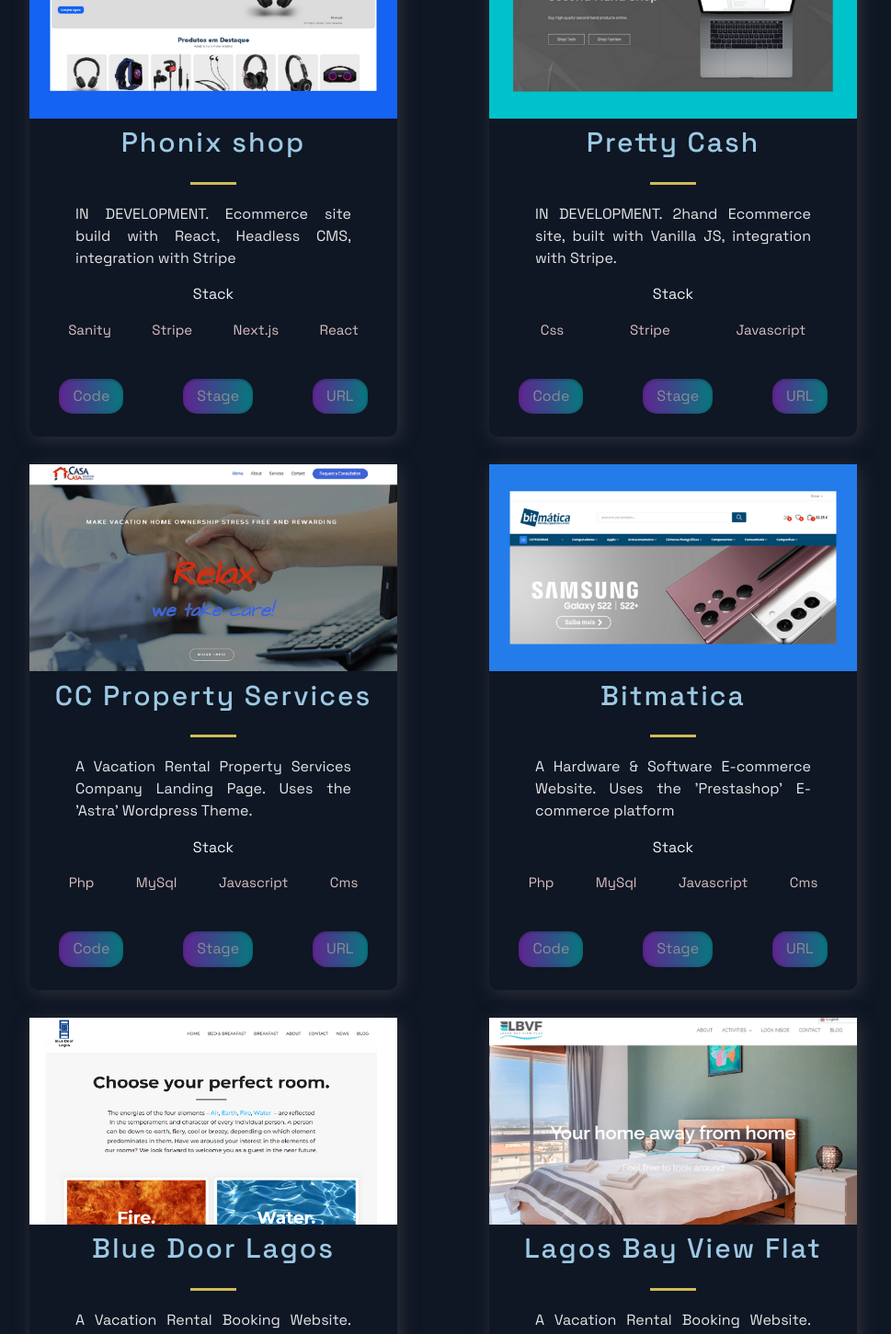
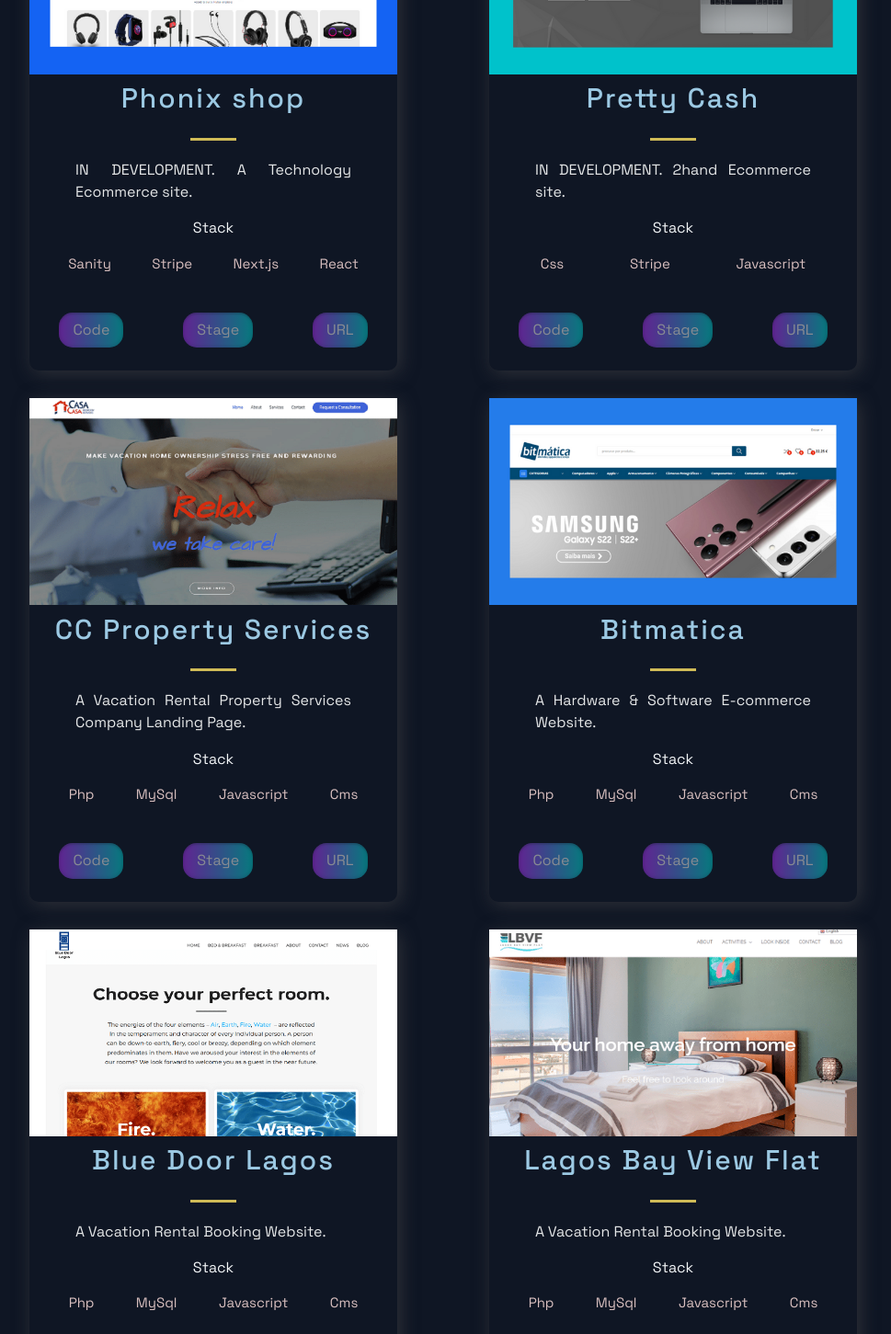
Before and after one commit to Joshhortt/portfolio-app, a Next.js app: page / in a window 1280 px wide. Shown: the part 2191-3642 px from the top of the page at 92% size, without its empty margins (158-1127 px from the left). Built offline with nearby package versions, Linux system fonts and the light colour scheme.

Commit message:
update constants

```diff
--- a/src/constants/constants.js
+++ b/src/constants/constants.js
@@ -2,7 +2,7 @@ export const projects = [
   {
     title: "Home & Home",
     description:
-      "A Real Estate App showing rental homes and for-sale properties with advanced property filtering. Uses Rapid API and Chakra UI",
+      "A Real Estate App showing rental homes & for-sale properties with advanced property filtering.",
     image: "/images/1.png",
     tags: ["React", "Javascript", "Next.js", "Api"],
     source: "https://home-and-home.vercel.app/",
@@ -12,7 +12,7 @@ export const projects = [
   {
     title: "Restaurant PB",
     description:
-      "IN DEVELOPMENT. Portuguese Fine Dining Restaurant Landing Page designed with Figma UI/UX design tool and REACT.js",
+      "IN DEVELOPMENT. Portuguese Fine Dining Restaurant Landing Page.",
     image: "/images/2.png",
     tags: ["React", "Javascript", "BEM Css", "Figma"],
     source: "https://restaurantpeterbrissos.netlify.app/",
@@ -22,7 +22,7 @@ export const projects = [
   {
     title: "Amazon Data Crawler",
     description:
-      "UPDATING: A Javascript App using RapidAPI & ScraperAPI, for scraping Amazon's product details & search results data into JSON format.",
+      "UPDATING: A ScraperAPI, for scraping Amazon's product details & search results data into JSON format.",
     image: "/images/3.png",
     tags: ["Javascript", "Json", "ScraperApi", "RapidApi"],
     source: "https://amazon-data-crawler.herokuapp.com/",
@@ -33,7 +33,7 @@ export const projects = [
   {
     title: "Privatechat",
     description:
-      "A Realtime Chat 'Messenger' Application with Facebook and Google login. Built with ChatEngine and Firebase.",
+      "A Realtime Chat 'Messenger' Application with Facebook and Google login.",
     image: "/images/4.png",
     tags: ["React", "ChatEngine", "Javascript", "Firebase"],
     source: "https://privatechatmessenger.netlify.app/",
@@ -42,8 +42,7 @@ export const projects = [
   },
   {
     title: "Phonix shop",
-    description:
-      "IN DEVELOPMENT. Ecommerce site build with React, Headless CMS, integration with Stripe",
+    description: "IN DEVELOPMENT. A Technology Ecommerce site.",
     image: "/images/5.PNG",
     tags: ["Sanity", "Stripe", "Next.js", "React"],
     source: "https://ecommerce-shop-f1na-qka25av2j-joshhortt.vercel.app/",
@@ -53,8 +52,7 @@ export const projects = [
   },
   {
     title: "Pretty Cash",
-    description:
-      "IN DEVELOPMENT. 2hand Ecommerce site, built with Vanilla JS, integration with Stripe.",
+    description: "IN DEVELOPMENT. 2hand Ecommerce site.",
     image: "/images/6.PNG",
     tags: ["Css", "Stripe", "Javascript"],
     source: "",
@@ -63,8 +61,7 @@ export const projects = [
   },
   {
     title: "CC Property Services",
-    description:
-      "A Vacation Rental Property Services Company Landing Page. Uses the 'Astra' Wordpress Theme.",
+    description: "A Vacation Rental Property Services Company Landing Page.",
     image: "/images/7.PNG",
     tags: ["Php", "MySql", "Javascript", "Cms"],
     source: "https://casacasa.pt",
@@ -73,8 +70,7 @@ export const projects = [
   },
   {
     title: "Bitmatica",
-    description:
-      "A Hardware & Software E-commerce Website. Uses the 'Prestashop' E-commerce platform",
+    description: "A Hardware & Software E-commerce Website.",
     image: "/images/8.PNG",
     tags: ["Php", "MySql", "Javascript", "Cms"],
     source: "https://bitmatica.pt/",
@@ -83,8 +79,7 @@ export const projects = [
   },
   {
     title: "Blue Door Lagos",
-    description:
-      "A Vacation Rental Booking Website.  Uses the 'Sydney' Wordpress Theme.",
+    description: "A Vacation Rental Booking Website.",
     image: "/images/9.PNG",
     tags: ["Php", "MySql", "Javascript", "Cms"],
     source: "https://bluedoorlagos.com/",
@@ -93,8 +88,7 @@ export const projects = [
   },
   {
     title: "Lagos Bay View Flat",
-    description:
-      "A Vacation Rental Booking Website. Uses the 'Astra' Wordpress Theme.",
+    description: "A Vacation Rental Booking Website.",
     image: "/images/10.PNG",
     tags: ["Php", "MySql", "Javascript", "Cms"],
     source: "https://lagosbayviewflat.com/",
@@ -103,8 +97,7 @@ export const projects = [
   },
   {
     title: "Vinyl Flat",
-    description:
-      "A Vacation Rental Booking Website. Uses the 'Sydney' Wordpress Theme.",
+    description: "A Vacation Rental Booking Website.",
     image: "/images/11.PNG",
     tags: ["Php", "MySql", "Javascript", "Cms"],
     source: "https://vinylflat.pt/",
@@ -113,8 +106,7 @@ export const projects = [
   },
   {
     title: "Casa Beatriz",
-    description:
-      "A Vacation Rental Booking Website. Uses the 'Astra' Wordpress Theme.",
+    description: "A Vacation Rental Booking Website.",
     image: "/images/12.PNG",
     tags: ["Php", "MySql", "Javascript", "Cms"],
     source: "https://casabeatriz.pt/",
@@ -123,7 +115,7 @@ export const projects = [
   },
   {
     title: "Dev Match",
-    description: "A Ruby on Rails CRUD Application, hosted in 'Heroku.com'.",
+    description: "A Ruby on Rails CRUD Application.",
     image: "/images/13.PNG",
     tags: ["Ruby on Rails", "MySql", "Javascript"],
     source: "https://lit-river-74323.herokuapp.com/",
@@ -132,8 +124,7 @@ export const projects = [
   },
   {
     title: "Designer Portfolio",
-    description:
-      "A Portfolio Landing Page for artists and designers. Built with Javascript.",
+    description: "A Portfolio Landing Page for artists & designers.",
     image: "/images/14.PNG",
     tags: ["Html", "Css", "Javascript"],
     source: "https://designer-portfolio-jade.vercel.app/",
@@ -142,8 +133,7 @@ export const projects = [
   },
   {
     title: "De Flat",
-    description:
-      "A Vacation Rental Booking Website. Uses the 'Sydney' Wordpress Theme.",
+    description: "A Vacation Rental Booking Website.",
     image: "/images/15.png",
     tags: ["Php", "MySql", "Javascript", "Cms"],
     source: "https://deflat.pt/",
@@ -152,8 +142,7 @@ export const projects = [
   },
   {
     title: "GymX",
-    description:
-      "A Gym Landing Page for a fitness business. Built with Javascript.",
+    description: "A Gym Landing Page for fitness businesses.",
     image: "/images/16.png",
     tags: ["Html", "Css", "Javascript"],
     source: "https://gym-x.vercel.app/",
@@ -162,7 +151,7 @@ export const projects = [
   },
   {
     title: ".trainers",
-    description: "A sneakers/trainers E-commerce shop. Built with Javascript.",
+    description: "A trainers E-commerce shop.",
     image: "/images/17.png",
     tags: ["Html", "Css", "Javascript"],
     source: "https://trainers-shop.vercel.app/",
@@ -171,8 +160,7 @@ export const projects = [
   },
   {
     title: "The Power-Attic",
-    description:
-      "A Gym Landing Page for Personal Trainers. Built with Html & Tailwind Css.",
+    description: "A Gym Landing Page for Personal Trainers.",
     image: "/images/18.png",
     tags: ["Html", "Tailwind Css", "Javascript"],
     source: "https://power-attic.vercel.app/",
@@ -181,8 +169,7 @@ export const projects = [
   },
   {
     title: "JAHC",
-    description:
-      " A Headless CMS Blog. Built with React, GraphQL, Nextjs & Tailwind Css.",
+    description: " A Headless CMS Blog.",
     image: "/images/19.png",
     tags: ["React", "Next", "Tailwind Css", "GraphQL"],
     source: "https://jahc.vercel.app/",
@@ -191,7 +178,7 @@ export const projects = [
   },
   {
     title: "Creative Lightbox Blog",
-    description: "A simple Blog. Built with the Svelte Framework",
+    description: "A simple Blog.",
     image: "/images/20.png",
     tags: ["Html", "Css", "Svelte", "Javascript"],
     source: "https://creativelightbox.vercel.app/",
@@ -200,8 +187,7 @@ export const projects = [
   },
   {
     title: "Hoje Aprendi",
-    description:
-      "A Full-stack app for students. Built with React and Supabase.",
+    description: "A Full-stack app for students.",
     image: "/images/21.png",
     tags: ["React", "Javascript", "Supabase"],
     source: "https://hoje-aprendi.netlify.app/",
@@ -210,8 +196,7 @@ export const projects = [
   },
   {
     title: "Rastrum",
-    description:
-      "Simple Note-Taking App. Built with Javascript, React and Remix.",
+    description: "Simple Note-Taking App.",
     image: "/images/22.png",
     tags: ["React", "Remix", "Javascript"],
     source: "https://rastrum.netlify.app/",
@@ -220,8 +205,7 @@ export const projects = [
   },
   {
     title: "Kadê Gastos",
-    description:
-      "A Full-Stack Spending Tracker Management App. Built with Remix.",
+    description: "A Full-Stack Spending Tracker Management App.",
     image: "/images/23.png",
     tags: ["React", "Remix", "MongoDB"],
     source: "https://kadegastos.netlify.app/",
@@ -230,8 +214,7 @@ export const projects = [
   },
   {
     title: "Project Prodigy",
-    description:
-      "Simple, powerful & flexible markdown-powered docs site for readers. Built with Next.js.",
+    description: "Simple, powerful & flexible markdown-powered docs site.",
     image: "/images/24.png",
     tags: ["Javascript", "React", "Next.js", "MDX"],
     source: "https://project-prodigy.vercel.app/",
@@ -240,8 +223,7 @@ export const projects = [
   },
   {
     title: "100devs",
-    description:
-      "IN DEVELOPMENT. A Blog for Web Development Students. Built with Tailwindcss, Nextjs & Markdown.",
+    description: "IN DEVELOPMENT. A Blog for Web Development Students.",
     image: "/images/25.png",
     tags: ["Javascript", "React", "Next.js", "MDX"],
     source: "",
@@ -250,8 +232,7 @@ export const projects = [
   },
   {
     title: "Solicitor",
-    description:
-      "A Solicitor Law Firm Blog Website. Built with NextJS & Markdown.",
+    description: "A Solicitor Law Firm Blog Website.",
     image: "/images/26.png",
     tags: ["Javascript", "React", "Next.js", "MDX"],
     source: "https://evaristoamaro.pt/",
```
